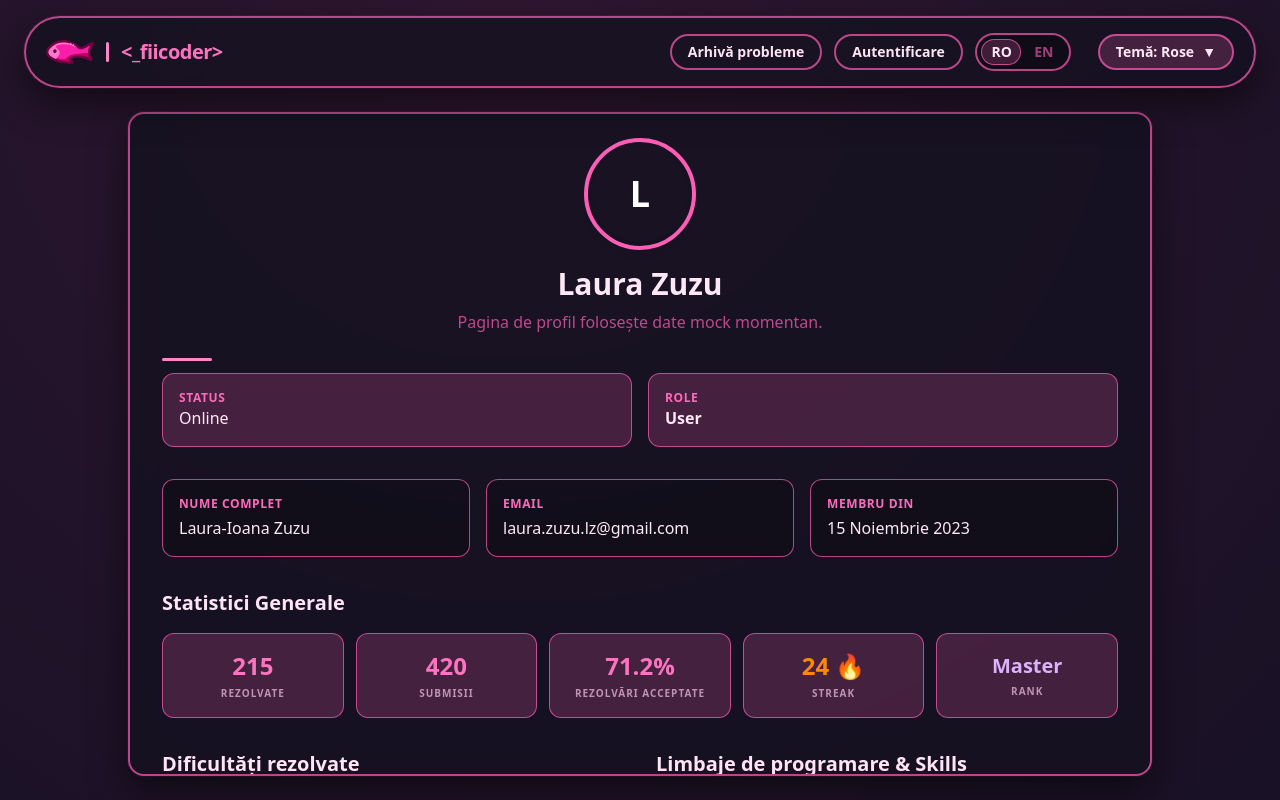
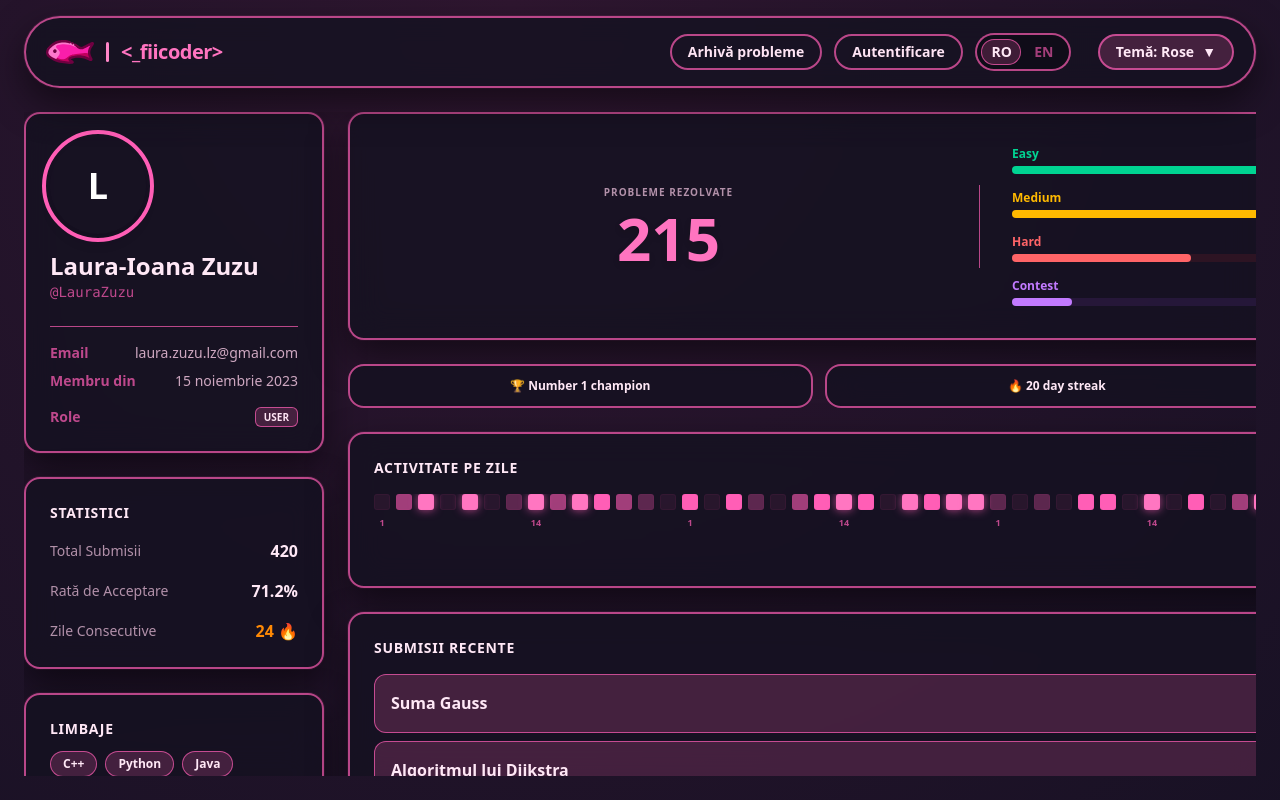
Before and after one commit to Proiect-A1/Frontend, a React (Vite) app in the folder fiicoder-frontend/: page /profile in a window 1280 px wide. Built offline with nearby package versions, Linux system fonts and the light colour scheme.

Commit message:
redesign

```diff
--- a/fiicoder-frontend/src/pages/Profile.tsx
+++ b/fiicoder-frontend/src/pages/Profile.tsx
@@ -8,38 +8,32 @@ const pageVariants = {
   visible: { opacity: 1, y: 0, transition: { duration: 0.5 } }
 };
 
-// MOCK DATA for my profile :)
+// MOCK DATA
 const mockProfileData = {
   id: "u42432424u",
+  username: "LauraZuzu",
   firstName: "Laura-Ioana",
   lastName: "Zuzu",
   email: "laura.zuzu.lz@gmail.com",
-  createdAt: "15 Noiembrie 2023",
-  stats: {
-    solved: 215,
+  avatarUrl: null,
+  createdAt: "2023-11-15T10:30:00",
+  problemsSolved: 215,
   submissions: 420,
-    acceptanceRate: "71.2%",
+  acceptanceRate: 71.2,
   streak: 24,
-    rank: "Master"
+  rankEasy: 85.5,
+  rankMedium: 60.2,
+  rankHard: 15.0,
+  rankContest: 5.0,
+  recentSubmissions: {
+    "Suma Gauss": 100.0,
+    "Algoritmul lui Dijkstra": 100.0,
+    "Rucsac": 100.0,
+    "Subșir Crescător Maximal": 45.5,
+    "Parcurgere DFS": 0.0
   },
-  difficulty: {
-    easy: 120,
-    medium: 75,
-    hard: 15,
-    contest: 20
-  },
-  recentActivity: [
-    { id: 1, problem: "Suma Gauss", status: "Accepted", lang: "C++", time: "Acum 2 ore" },
-    { id: 2, problem: "Algoritmul lui Dijkstra", status: "Accepted", lang: "C++", time: "Acum 5 ore" },
-    { id: 3, problem: "Rucsac", status: "Accepted", lang: "Python", time: "Acum 1 zi" },
-    { id: 4, problem: "Subșir Crescător Maximal", status: "Wrong Answer", lang: "C++", time: "Acum 2 zile" }
-  ],
-  languages: [
-    { name: "C++", percentage: 85 },
-    { name: "Python", percentage: 10 },
-    { name: "Java", percentage: 5 }
-  ],
-  skills: ["Programare Dinamică", "Grafuri", "Backtracking", "Structuri de Date"],
+  mostUsedLanguages: ["C++", "Python", "Java"],
+  skillBreakdownTags: ["Programare Dinamică", "Grafuri", "Backtracking", "Structuri de Date"],
   badges: ["🏆 Number 1 champion", "🔥 20 day streak", "💻 C++ Master", "⚡ Fast Solver"]
 };
 
@@ -66,162 +60,178 @@ export default function Profile() {
   const { username, isAdmin } = useAuth();
   const { lang } = useLanguage();
 
+  const formatJoinDate = (dateString: string) => {
+    const date = new Date(dateString);
+    return date.toLocaleDateString(lang === 'RO' ? 'ro-RO' : 'en-US', { year: 'numeric', month: 'long', day: 'numeric' });
+  };
+
   return (
     <div className="w-full flex justify-center h-auto xl:flex-1 xl:min-h-0 mb-8 xl:mb-0">
       <motion.div
-        className="w-full max-w-5xl rounded-2xl border-2 border-pink-500/30 theme-surface-card backdrop-blur-lg p-6 md:p-8 card-glow h-auto overflow-visible xl:h-full xl:overflow-y-auto custom-scrollbar"
+        className="w-full max-w-7xl h-auto overflow-visible xl:h-full xl:overflow-y-auto custom-scrollbar"
         initial="hidden"
         animate="visible"
         variants={pageVariants}
       >
-        <div className="w-24 h-24 mx-auto mb-6 rounded-full bg-linear-to-br from-pink-400 to-purple-500 flex items-center justify-center text-4xl font-bold text-white uppercase shadow-lg outline-4 outline-offset-4 outline-(--accent)">
-          {username?.charAt(0) || "L"}
-        </div>
-
-        <h1 className="text-3xl font-bold text-pink-100 mb-2 text-center">
-          {username || "Laura Zuzu"}
-        </h1>
-
-        <p className="text-pink-300/60 mb-6 text-center">
-          {lang === "RO" ? "Pagina de profil folosește date mock momentan." : "Profile page is currently using mock data."}
-        </p>
-
-        {/* admin button visible only for admins */}
         {isAdmin && (
-          <div className="flex justify-center mb-8">
+          <div className="mb-4 flex justify-end">
             <Link
                to="/admin"
-               className="px-6 py-2.5 rounded-full border-2 border-pink-400/60 text-sm font-bold text-pink-100 transition hover:bg-pink-500/15 hover:-translate-y-0.5"
+               className="px-6 py-2 rounded-full border border-pink-400/60 text-xs font-bold text-pink-100 transition hover:bg-pink-500/15 hover:-translate-y-0.5 bg-pink-500/10"
             >
               {lang === "RO" ? "Panou Administrare" : "Admin Dashboard"}
             </Link>
           </div>
         )}
 
-        <div className="page-line-horizontal mb-8" />
+        <div className="grid grid-cols-1 lg:grid-cols-[300px_1fr] gap-6">
 
-        <div className="grid grid-cols-1 md:grid-cols-2 gap-4 text-left mb-8">
-          <div className="p-4 rounded-xl border border-pink-500/20 bg-pink-500/5">
-            <p className="text-xs text-pink-400 uppercase font-bold tracking-wider">Status</p>
-            <p className="text-pink-100">Online</p>
+          <div className="flex flex-col gap-6">
+
+            {/* user info card */}
+            <div className="p-6 rounded-2xl border-2 border-pink-500/30 theme-surface-card backdrop-blur-lg card-glow flex flex-col items-center lg:items-start text-center lg:text-left">
+              <div className="w-24 h-24 mb-4 rounded-full bg-linear-to-br from-pink-400 to-purple-500 flex items-center justify-center text-4xl font-bold text-white uppercase shadow-lg outline-4 outline-offset-4 outline-(--accent) overflow-hidden shrink-0">
+                {mockProfileData.avatarUrl ? (
+                  <img src={mockProfileData.avatarUrl} alt="Avatar" className="w-full h-full object-cover" />
+                ) : (
+                  (username?.charAt(0) || mockProfileData.firstName.charAt(0) || "L")
+                )}
               </div>
-          <div className="p-4 rounded-xl border border-pink-500/20 bg-pink-500/5">
-            <p className="text-xs text-pink-400 uppercase font-bold tracking-wider">Role</p>
-            <p className="text-pink-100 font-semibold">{isAdmin ? "Administrator" : "User"}</p>
+              <h1 className="text-2xl font-bold text-pink-100">{mockProfileData.firstName} {mockProfileData.lastName}</h1>
+              <p className="text-pink-300/60 font-mono text-sm mb-4">@{mockProfileData.username}</p>
+
+              <div className="w-full border-t border-pink-500/20 my-2"></div>
+
+              <div className="w-full flex flex-col gap-2 mt-2 text-sm text-pink-200/80">
+                <div className="flex justify-between items-center">
+                  <span className="font-semibold text-pink-300/60">Email</span>
+                  <span className="truncate ml-2">{mockProfileData.email}</span>
                 </div>
+                <div className="flex justify-between items-center">
+                  <span className="font-semibold text-pink-300/60">{lang === "RO" ? "Membru din" : "Joined"}</span>
+                  <span>{formatJoinDate(mockProfileData.createdAt)}</span>
                 </div>
-
-        {/* user details */}
-        <div className="grid grid-cols-1 md:grid-cols-3 gap-4 mb-8">
-          <div className="p-4 rounded-xl border border-pink-500/20 bg-black/20">
-            <p className="text-xs text-pink-400 uppercase font-bold tracking-wider mb-1">{lang === "RO" ? "Nume Complet" : "Full Name"}</p>
-            <p className="text-pink-100 font-medium">{mockProfileData.firstName} {mockProfileData.lastName}</p>
-          </div>
-          <div className="p-4 rounded-xl border border-pink-500/20 bg-black/20">
-            <p className="text-xs text-pink-400 uppercase font-bold tracking-wider mb-1">Email</p>
-            <p className="text-pink-100 font-medium">{mockProfileData.email}</p>
-          </div>
-          <div className="p-4 rounded-xl border border-pink-500/20 bg-black/20">
-            <p className="text-xs text-pink-400 uppercase font-bold tracking-wider mb-1">{lang === "RO" ? "Membru din" : "Joined"}</p>
-            <p className="text-pink-100 font-medium">{mockProfileData.createdAt}</p>
-          </div>
-        </div>
-
-        {/* stats */}
-        <h2 className="text-xl font-bold text-pink-200 mb-4">{lang === "RO" ? "Statistici Generale" : "General Stats"}</h2>
-        <div className="grid grid-cols-2 md:grid-cols-5 gap-3 mb-8">
-          <div className="p-4 flex flex-col items-center justify-center rounded-xl border border-pink-500/20 bg-pink-500/5 hover:bg-pink-500/10 transition-colors">
-            <span className="text-2xl font-black text-pink-300">{mockProfileData.stats.solved}</span>
-            <span className="text-[10px] uppercase tracking-widest text-pink-200/60 font-bold text-center mt-1">{lang === "RO" ? "Rezolvate" : "Solved"}</span>
-          </div>
-          <div className="p-4 flex flex-col items-center justify-center rounded-xl border border-pink-500/20 bg-pink-500/5 hover:bg-pink-500/10 transition-colors">
-            <span className="text-2xl font-black text-pink-300">{mockProfileData.stats.submissions}</span>
-            <span className="text-[10px] uppercase tracking-widest text-pink-200/60 font-bold text-center mt-1">{lang === "RO" ? "Submisii" : "Submissions"}</span>
-          </div>
-          <div className="p-4 flex flex-col items-center justify-center rounded-xl border border-pink-500/20 bg-pink-500/5 hover:bg-pink-500/10 transition-colors">
-            <span className="text-2xl font-black text-pink-300">{mockProfileData.stats.acceptanceRate}</span>
-            <span className="text-[10px] uppercase tracking-widest text-pink-200/60 font-bold text-center mt-1">{lang === "RO" ? "Rezolvări Acceptate" : "Acceptance Rate"}</span>
-          </div>
-          <div className="p-4 flex flex-col items-center justify-center rounded-xl border border-pink-500/20 bg-pink-500/5 hover:bg-pink-500/10 transition-colors">
-            <span className="text-2xl font-black text-orange-400">{mockProfileData.stats.streak} 🔥</span>
-            <span className="text-[10px] uppercase tracking-widest text-pink-200/60 font-bold text-center mt-1">Streak</span>
-          </div>
-          <div className="p-4 flex flex-col items-center justify-center rounded-xl border border-pink-500/20 bg-pink-500/5 hover:bg-pink-500/10 transition-colors">
-            <span className="text-xl font-black text-purple-300 text-center">{mockProfileData.stats.rank}</span>
-            <span className="text-[10px] uppercase tracking-widest text-pink-200/60 font-bold text-center mt-1">Rank</span>
-          </div>
-        </div>
-
-        <div className="grid grid-cols-1 md:grid-cols-2 gap-8 mb-8">
-          {/* number of solved problems of different difficulty levels */}
-          <div>
-            <h2 className="text-xl font-bold text-pink-200 mb-4">{lang === "RO" ? "Dificultăți rezolvate" : "Difficulty Breakdown"}</h2>
-            <div className="flex flex-col gap-3 p-5 rounded-xl border border-pink-500/20 bg-black/10">
-
-              <div className="flex items-center justify-between">
-                <span className="text-sm font-semibold text-emerald-400">{lang === "RO" ? "Ușoare" : "Easy"}</span>
-                <span className="text-sm font-bold text-pink-100">{mockProfileData.difficulty.easy}</span>
-              </div>
-              <div className="w-full bg-pink-500/10 rounded-full h-2 mb-2">
-                <div className="bg-emerald-400 h-2 rounded-full" style={{ width: '75%' }}></div>
-              </div>
-
-              <div className="flex items-center justify-between">
-                <span className="text-sm font-semibold text-amber-400">{lang === "RO" ? "Mediu" : "Medium"}</span>
-                <span className="text-sm font-bold text-pink-100">{mockProfileData.difficulty.medium}</span>
-              </div>
-              <div className="w-full bg-pink-500/10 rounded-full h-2 mb-2">
-                <div className="bg-amber-400 h-2 rounded-full" style={{ width: '40%' }}></div>
-              </div>
-
-              <div className="flex items-center justify-between">
-                <span className="text-sm font-semibold text-red-400">{lang === "RO" ? "Grele" : "Hard"}</span>
-                <span className="text-sm font-bold text-pink-100">{mockProfileData.difficulty.hard}</span>
-              </div>
-              <div className="w-full bg-pink-500/10 rounded-full h-2 mb-2">
-                <div className="bg-red-400 h-2 rounded-full" style={{ width: '15%' }}></div>
-              </div>
-
-              <div className="flex items-center justify-between mt-2 pt-3 border-t border-pink-500/20">
-                <span className="text-sm font-semibold text-purple-400">{lang === "RO" ? "Probleme de Concurs" : "Contest Problems"}</span>
-                <span className="text-sm font-bold text-pink-100">{mockProfileData.difficulty.contest}</span>
+                <div className="flex justify-between items-center mt-2">
+                  <span className="font-semibold text-pink-300/60">Role</span>
+                  <span className="px-2 py-0.5 rounded-md text-[10px] font-bold uppercase border border-pink-500/30 bg-pink-500/10 text-pink-200">
+                    {isAdmin ? "Admin" : "User"}
+                  </span>
                 </div>
               </div>
             </div>
 
-          {/* lang & skills */}
-          <div>
-            <h2 className="text-xl font-bold text-pink-200 mb-4">{lang === "RO" ? "Limbaje de programare & Skills" : "Coding languages & Skills"}</h2>
-            <div className="flex flex-col gap-4 p-5 rounded-xl border border-pink-500/20 bg-black/10 h-[calc(100%-2.5rem)]">
-              <div>
-                {mockProfileData.languages.map(langItem => (
-                  <div key={langItem.name} className="mb-3">
-                    <div className="flex justify-between text-xs mb-1">
-                      <span className="text-pink-100 font-semibold">{langItem.name}</span>
-                      <span className="text-pink-300/60 font-bold">{langItem.percentage}%</span>
+            {/* Community Stats Card */}
+            <div className="p-6 rounded-2xl border-2 border-pink-500/30 theme-surface-card backdrop-blur-lg card-glow">
+              <h2 className="text-sm font-bold text-pink-100 mb-4 uppercase tracking-wider">{lang === "RO" ? "Statistici" : "Community Stats"}</h2>
+              <div className="flex flex-col gap-4">
+                <div className="flex items-center justify-between">
+                  <span className="text-sm text-pink-200/70">{lang === "RO" ? "Total Submisii" : "Total Submissions"}</span>
+                  <span className="font-bold text-pink-100">{mockProfileData.submissions}</span>
                 </div>
-                    <div className="w-full bg-pink-500/10 rounded-full h-1.5">
-                      <div className="bg-pink-400 h-1.5 rounded-full" style={{ width: `${langItem.percentage}%` }}></div>
+                <div className="flex items-center justify-between">
+                  <span className="text-sm text-pink-200/70">{lang === "RO" ? "Rată de Acceptare" : "Acceptance Rate"}</span>
+                  <span className="font-bold text-pink-100">{mockProfileData.acceptanceRate}%</span>
+                </div>
+                <div className="flex items-center justify-between">
+                  <span className="text-sm text-pink-200/70">{lang === "RO" ? "Zile Consecutive" : "Daily Streak"}</span>
+                  <span className="font-bold text-orange-400">{mockProfileData.streak} 🔥</span>
                 </div>
               </div>
+            </div>
+
+            {/* Languages & Skills Card */}
+            <div className="p-6 rounded-2xl border-2 border-pink-500/30 theme-surface-card backdrop-blur-lg card-glow">
+              <div className="mb-6">
+                <h2 className="text-sm font-bold text-pink-100 mb-3 uppercase tracking-wider">{lang === "RO" ? "Limbaje" : "Languages"}</h2>
+                <div className="flex flex-wrap gap-2">
+                  {mockProfileData.mostUsedLanguages.map(langItem => (
+                    <span key={langItem} className="px-3 py-1 rounded-full text-xs font-semibold border border-pink-500/20 bg-pink-500/5 text-pink-100">
+                      {langItem}
+                    </span>
                   ))}
                 </div>
-              <div className="mt-auto pt-2">
+              </div>
+
+              <div>
+                <h2 className="text-sm font-bold text-pink-100 mb-3 uppercase tracking-wider">Skills</h2>
                 <div className="flex flex-wrap gap-2">
-                  {mockProfileData.skills.map(skill => (
-                    <span key={skill} className="px-2.5 py-1 rounded-md text-[10px] font-bold border border-pink-500/30 bg-pink-500/10 text-pink-200">
+                  {mockProfileData.skillBreakdownTags.map(skill => (
+                    <span key={skill} className="px-2.5 py-1 rounded-md text-[10px] font-bold border border-pink-500/30 bg-pink-500/10 text-pink-200 hover:bg-pink-500/20 transition-colors cursor-pointer">
                       {skill}
                     </span>
                   ))}
                 </div>
               </div>
             </div>
+
+          </div>
+
+          <div className="flex flex-col gap-6">
+
+            {/* Solved Problems */}
+            <div className="p-6 md:p-8 rounded-2xl border-2 border-pink-500/30 theme-surface-card backdrop-blur-lg card-glow grid grid-cols-1 md:grid-cols-[1fr_2fr] gap-8 items-center">
+              <div className="flex flex-col items-center justify-center border-b md:border-b-0 md:border-r border-pink-500/20 pb-6 md:pb-0 md:pr-6">
+                <span className="text-[10px] uppercase tracking-widest text-pink-200/60 font-bold mb-2">{lang === "RO" ? "Probleme Rezolvate" : "Problems Solved"}</span>
+                <span className="text-6xl font-black text-pink-300 drop-shadow-md">{mockProfileData.problemsSolved}</span>
+              </div>
+
+              <div className="flex flex-col gap-4">
+                <div>
+                  <div className="flex items-center justify-between text-xs mb-1">
+                    <span className="font-semibold text-emerald-400">Easy</span>
+                    <span className="font-bold text-emerald-300">{mockProfileData.rankEasy}%</span>
+                  </div>
+                  <div className="w-full bg-emerald-500/10 rounded-full h-2">
+                    <div className="bg-emerald-400 h-2 rounded-full" style={{ width: `${mockProfileData.rankEasy}%` }}></div>
                   </div>
                 </div>
 
-        <h2 className="text-xl font-bold text-pink-200 mb-4">{lang === "RO" ? "Activitate pe zile" : "Activity by Day"}</h2>
-        <div className="p-5 rounded-xl border border-pink-500/20 bg-black/10 mb-8 overflow-x-auto custom-scrollbar">
+                <div>
+                  <div className="flex items-center justify-between text-xs mb-1">
+                    <span className="font-semibold text-amber-400">Medium</span>
+                    <span className="font-bold text-amber-300">{mockProfileData.rankMedium}%</span>
+                  </div>
+                  <div className="w-full bg-amber-500/10 rounded-full h-2">
+                    <div className="bg-amber-400 h-2 rounded-full" style={{ width: `${mockProfileData.rankMedium}%` }}></div>
+                  </div>
+                </div>
+
+                <div>
+                  <div className="flex items-center justify-between text-xs mb-1">
+                    <span className="font-semibold text-red-400">Hard</span>
+                    <span className="font-bold text-red-300">{mockProfileData.rankHard}%</span>
+                  </div>
+                  <div className="w-full bg-red-500/10 rounded-full h-2">
+                    <div className="bg-red-400 h-2 rounded-full" style={{ width: `${mockProfileData.rankHard}%` }}></div>
+                  </div>
+                </div>
+
+                <div>
+                  <div className="flex items-center justify-between text-xs mb-1">
+                    <span className="font-semibold text-purple-400">Contest</span>
+                    <span className="font-bold text-purple-300">{mockProfileData.rankContest}%</span>
+                  </div>
+                  <div className="w-full bg-purple-500/10 rounded-full h-2">
+                    <div className="bg-purple-400 h-2 rounded-full" style={{ width: `${mockProfileData.rankContest}%` }}></div>
+                  </div>
+                </div>
+              </div>
+            </div>
+
+            <div className="grid grid-cols-2 md:grid-cols-4 gap-3">
+              {mockProfileData.badges.map(badge => (
+                <div key={badge} className="p-3 flex items-center justify-center gap-2 rounded-2xl border-2 border-pink-500/30 theme-surface-card backdrop-blur-lg hover:-translate-y-1 transition-transform cursor-pointer">
+                  <span className="text-xs font-bold text-pink-100 text-center">{badge}</span>
+                </div>
+              ))}
+            </div>
+
+            {/* heatmap */}
+            <div className="p-6 rounded-2xl border-2 border-pink-500/30 theme-surface-card backdrop-blur-lg card-glow">
+              <h2 className="text-sm font-bold text-pink-100 mb-4 uppercase tracking-wider">{lang === "RO" ? "Activitate pe zile" : "Activity by Day"}</h2>
+              <div className="overflow-x-auto custom-scrollbar pb-2">
                 <div className="flex flex-col gap-1.5 min-w-max">
+
                   <div className="flex gap-1.5">
                     {mockHeatmap.map((level, i) => (
                       <div
@@ -232,11 +242,12 @@ export default function Profile() {
                       />
                     ))}
                   </div>
+
                   <div className="flex gap-1.5">
                     {mockHeatmap.map((_, i) => {
                       let dayLabel = "";
                       if (i % 14 === 0) dayLabel = "1";
-                else if (i % 14 === 7) dayLabel = "15";
+                      else if (i % 14 === 7) dayLabel = "14";
 
                       return (
                         <div key={`label-${i}`} className="w-4 text-[9px] font-semibold text-pink-300/50 text-center shrink-0 flex items-start justify-center">
@@ -247,8 +258,9 @@ export default function Profile() {
                   </div>
 
                 </div>
+              </div>
 
-          <div className="mt-3 flex items-center justify-end gap-2 text-xs text-pink-300/50 font-semibold">
+              <div className="mt-2 flex items-center justify-end gap-2 text-xs text-pink-300/50 font-semibold">
                 <span>Less</span>
                 <div className="w-3 h-3 rounded-[2px]" style={getHeatmapStyle(0)} />
                 <div className="w-3 h-3 rounded-[2px]" style={getHeatmapStyle(1)} />
@@ -259,50 +271,38 @@ export default function Profile() {
               </div>
             </div>
 
-        <div className="grid grid-cols-1 lg:grid-cols-2 gap-8">
-          {/* recent activity */}
+            {/* Recent Submission */}
+            <div className="p-6 rounded-2xl border-2 border-pink-500/30 theme-surface-card backdrop-blur-lg card-glow mb-8">
+              <h2 className="text-sm font-bold text-pink-100 mb-4 uppercase tracking-wider">{lang === "RO" ? "Submisii Recente" : "Recent Submissions"}</h2>
+              <div className="flex flex-col gap-2">
+                {Object.entries(mockProfileData.recentSubmissions).map(([problemName, score], index) => {
+                  const isAccepted = score === 100.0;
+
+                  return (
+                    <div key={index} className="p-3 md:p-4 rounded-xl border border-pink-500/20 bg-pink-500/5 flex justify-between items-center transition-colors hover:bg-pink-500/10">
                       <div>
-            <h2 className="text-xl font-bold text-pink-200 mb-4">{lang === "RO" ? "Submisii Recente" : "Recent Submissions"}</h2>
-            <div className="flex flex-col gap-3">
-              {mockProfileData.recentActivity.map(activity => (
-                <div key={activity.id} className="p-4 rounded-xl border border-pink-500/20 bg-pink-500/5 flex justify-between items-center transition-colors hover:bg-pink-500/10">
-                  <div>
-                    <Link to={`/problems`} className="text-sm font-bold text-pink-100 hover:text-pink-300 hover:underline underline-offset-2 transition-colors">
-                      {activity.problem}
+                        <Link to={`/problems`} className="text-sm md:text-base font-bold text-pink-100 hover:text-pink-300 hover:underline underline-offset-2 transition-colors line-clamp-1">
+                          {problemName}
                         </Link>
-                    <p className="text-[11px] text-pink-300/60 mt-1 font-semibold tracking-wider uppercase">
-                      {activity.time} • {activity.lang}
-                    </p>
                       </div>
-                  <div>
-                    <span className={`px-2.5 py-1 rounded-full text-[10px] font-bold uppercase tracking-wider ${
-                      activity.status === "Accepted"
+                      <div className="flex items-center gap-3 shrink-0 ml-2">
+                        <span className="text-[11px] font-mono text-pink-300/60 hidden sm:inline-block">Score: {score}</span>
+                        <span className={`px-2.5 py-1 rounded-full text-[10px] font-bold uppercase tracking-wider whitespace-nowrap ${
+                          isAccepted
                             ? "bg-emerald-500/10 text-emerald-300 border border-emerald-500/30"
-                        : activity.status === "Wrong Answer"
-                        ? "bg-red-500/10 text-red-300 border border-red-500/30"
-                        : "bg-amber-500/10 text-amber-300 border border-amber-500/30"
+                            : "bg-red-500/10 text-red-300 border border-red-500/30"
                         }`}>
-                      {activity.status}
+                          {isAccepted ? "Accepted" : "Partial / WA"}
                         </span>
                       </div>
                     </div>
-              ))}
+                  );
+                })}
               </div>
             </div>
 
-          {/* badges n achievements */}
-          <div>
-            <h2 className="text-xl font-bold text-pink-200 mb-4">Achievements & Badges</h2>
-            <div className="grid grid-cols-1 sm:grid-cols-2 gap-3">
-              {mockProfileData.badges.map(badge => (
-                <div key={badge} className="p-4 flex items-center justify-center gap-3 rounded-xl border border-pink-400/30 bg-gradient-to-br from-pink-500/10 to-purple-500/10 shadow-lg hover:shadow-pink-500/20 transition-all hover:-translate-y-1">
-                  <span className="text-sm font-bold text-pink-100">{badge}</span>
-                </div>
-              ))}
           </div>
         </div>
-        </div>
-
       </motion.div>
     </div>
   );
```
Lines whose indentation alone changed are shown as unchanged.
